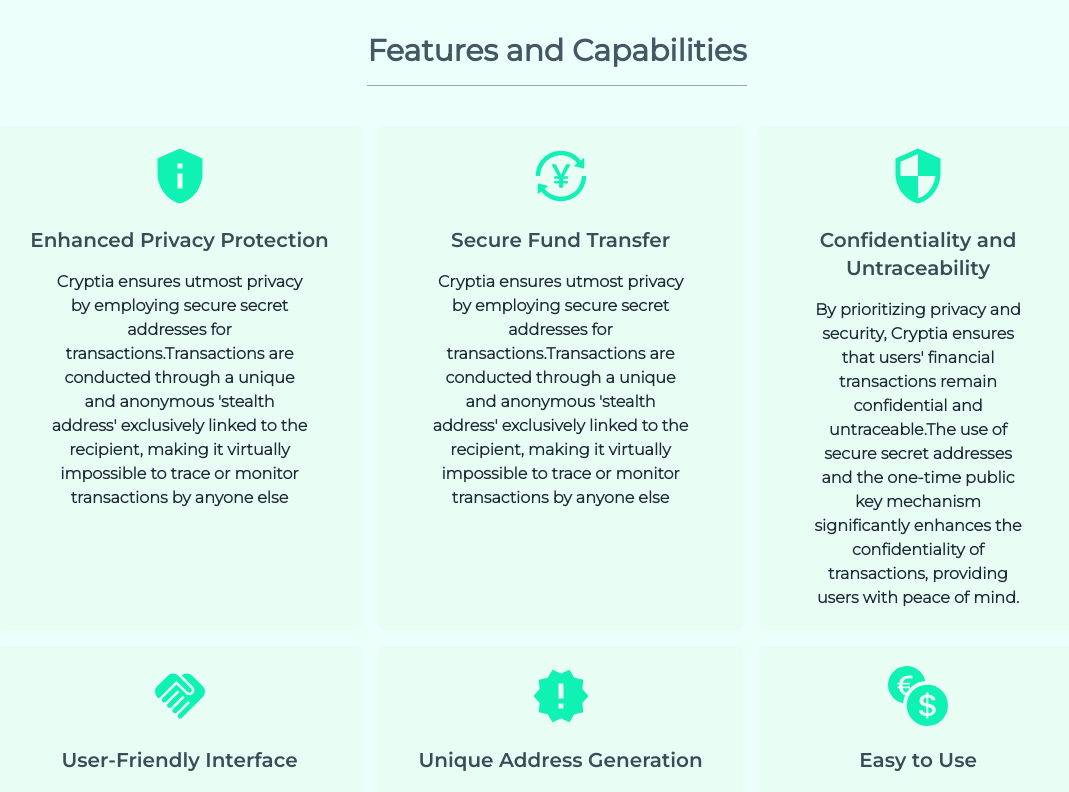
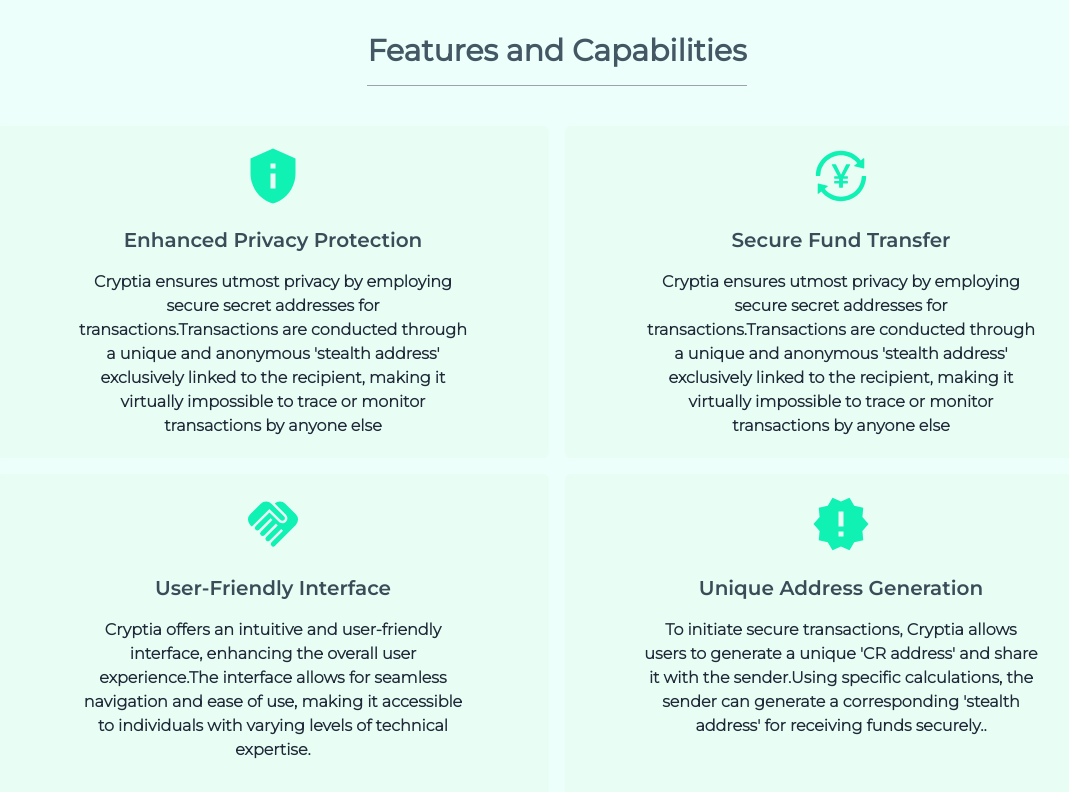
Before and after one commit to TheForus/Forus-core, a React (Create React App) app in the folder cryptia/: page / in a window 1280 px wide. Shown: the part 580-1372 px from the top of the page, without its empty margins (83-1152 px from the left). Built offline with nearby package versions, Linux system fonts and the light colour scheme.

Commit message:
managing ui

```diff
--- a/cryptia/src/front-page/Features.tsx
+++ b/cryptia/src/front-page/Features.tsx
@@ -1,10 +1,5 @@
-// main : #02e48a
-// text : #00db84
-
-import React from 'react';
-import { MdOutlineSecurity, MdPrivacyTip ,MdHandshake ,MdNewReleases } from 'react-icons/md';
+import { MdPrivacyTip ,MdHandshake ,MdNewReleases } from 'react-icons/md';
 import { AiOutlineTransaction } from 'react-icons/ai';
-import { BsCurrencyExchange } from 'react-icons/bs';
 import FeatureBlock from '../components/FeatureBlock';
 
 type Props = {}
@@ -16,7 +11,7 @@
             <h1 className='montserrat-heading py-4 text-3xl
             font-semibold      text-[#435864] border-b border-gray-400 '>Features and Capabilities</h1> {/* Heading */}
             <div className='md:grid flex flex-col grid-rows-3 lg:grid-rows-2
-             sm:grid-flow-col gap-4 mr-10'>
+             sm:grid-flow-col gap-4 '>
                 <FeatureBlock
                   heading='Enhanced Privacy Protection'
                   subheading="Cryptia ensures utmost privacy by employing secure secret addresses for transactions.Transactions are conducted
@@ -45,19 +40,7 @@
                 >
                   <MdNewReleases color='#10F1B4' className='text-[60px]' />
                 </FeatureBlock>
-                <FeatureBlock
-                  heading='Confidentiality and Untraceability'
-                  subheading="By prioritizing privacy and security, Cryptia ensures that users' financial transactions remain confidential and untraceable.The use of secure secret addresses and the one-time public key mechanism
-                  significantly enhances the confidentiality of transactions, providing users with peace of mind."
-                >
-                  <MdOutlineSecurity color='#10F1B4' className='text-[60px]' />
-                </FeatureBlock>
-                <FeatureBlock
-                  heading='Easy to Use'
-                  subheading="Lorem ipsum dolor sit amet consectetur adipisicing elit. Consequatur id unde ullam. Error possimus sit eveniet eligendi, blanditiis impedit debitis."
-                >
-                  <BsCurrencyExchange color='#10F1B4' className='text-[60px]' />
-                </FeatureBlock>
+
             </div>
         </div>
         </>
--- a/cryptia/src/front-page/Footer.tsx
+++ b/cryptia/src/front-page/Footer.tsx
@@ -7,8 +7,8 @@
     <div className='flex p-10 w-full bg-[#10F1B4]'>
       <ul className='flex space-x-8 items-center m-auto'>
         <li className='text-[#e8fdf4]'><a href="/https://discord.gg/qupF3BrP"><FaDiscord  size={24} /></a></li>
-        <li className='text-[#e8fdf4]'><a href="https://github.com/ScriptKiddii/Cloak"><FaGithub size={24} /></a></li>
-        <li className='text-[#e8fdf4]'><a href="https://twitter.com/TronCloak"><FaTwitter size={24} /></a></li>
+        <li className='text-[#e8fdf4]'><a href="https://github.com/CryptiaProtocol"><FaGithub size={24} /></a></li>
+        <li className='text-[#e8fdf4]'><a href="https://twitter.com/CryptiaProtocol"><FaTwitter size={24} /></a></li>
       </ul>
     </div>
   )
```
